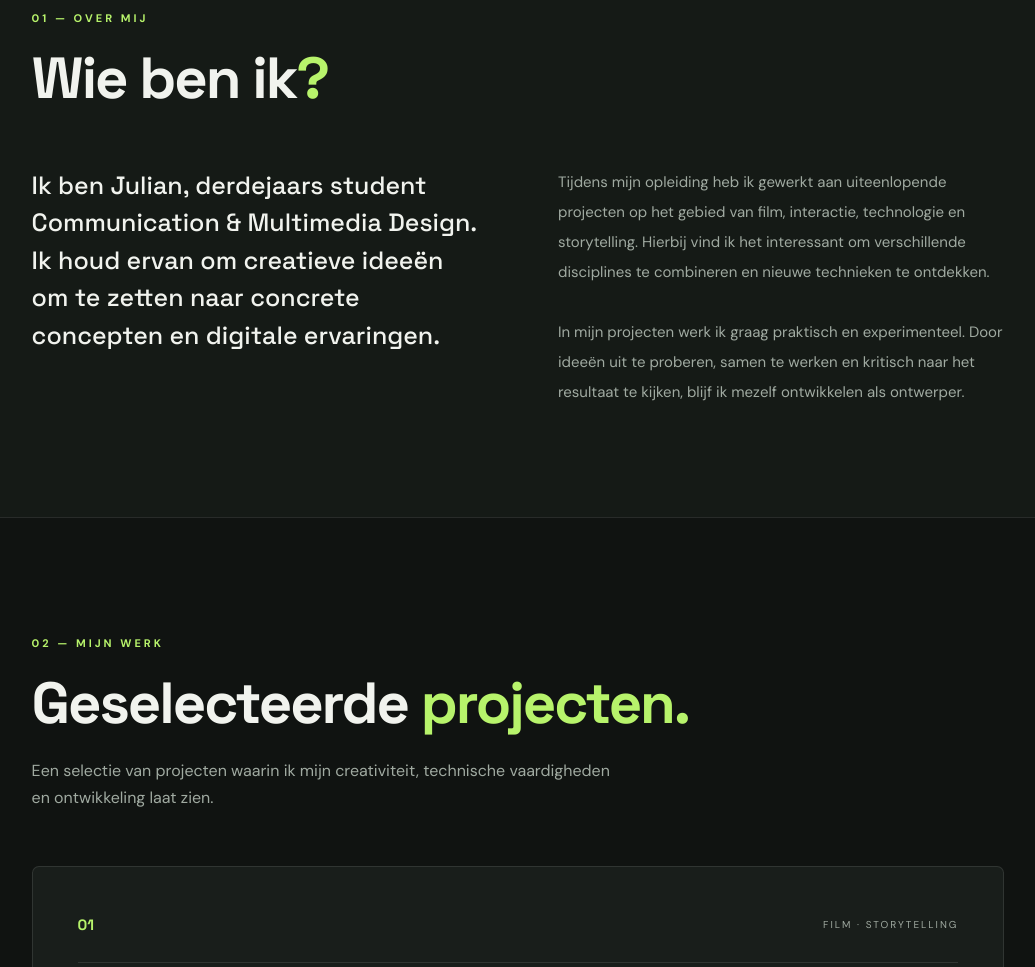
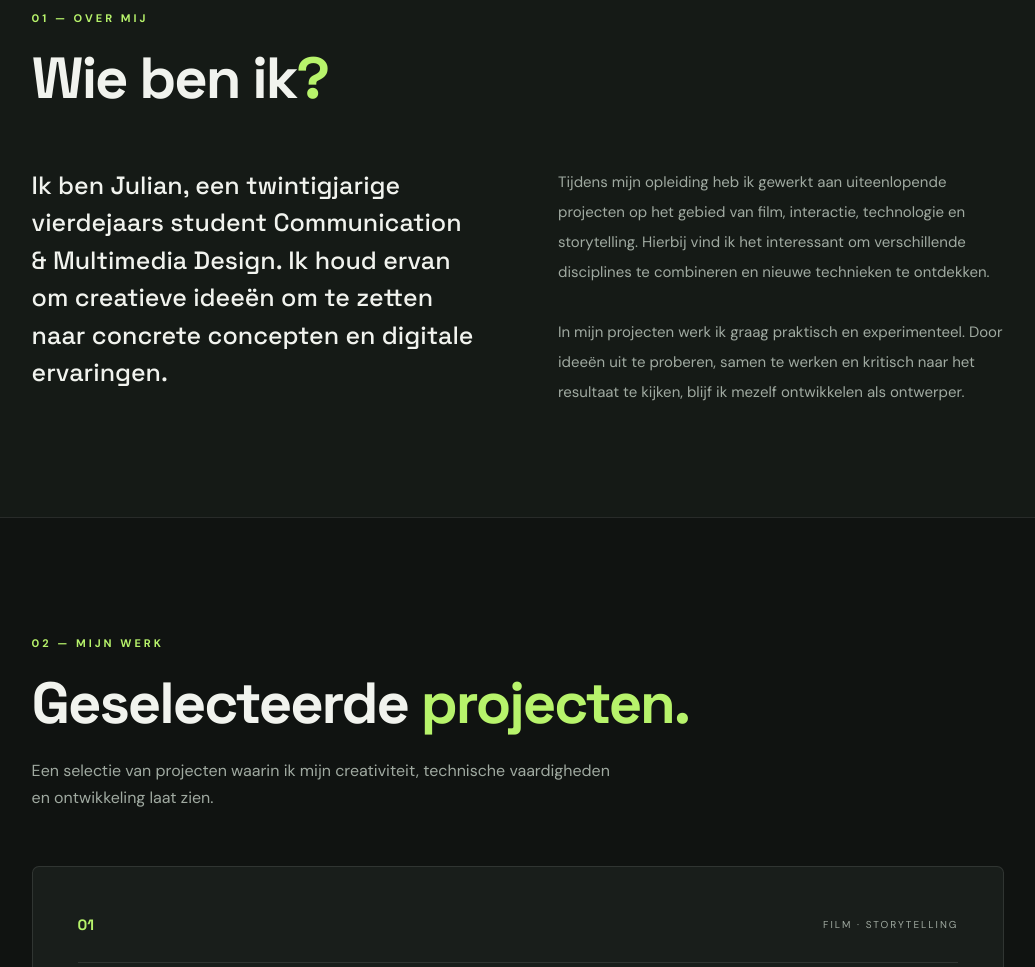
Before and after one commit to JulianCooking/portfolio, a plain HTML site: page index.html in a window 1280 px wide. Shown: the part 907-1874 px from the top of the page, without its empty margins (122-1157 px from the left). Drawn offline with Linux system fonts and the light colour scheme.

Commit message:
Update index.html

```diff
--- a/index.html
+++ b/index.html
@@ -87,7 +87,7 @@
         <div class="about-content">
 
             <p class="about-intro">
-                Ik ben Julian, derdejaars student Communication &
+                Ik ben Julian, een twintigjarige vierdejaars student Communication &
                 Multimedia Design. Ik houd ervan om creatieve ideeën
                 om te zetten naar concrete concepten en digitale ervaringen.
             </p>
```
